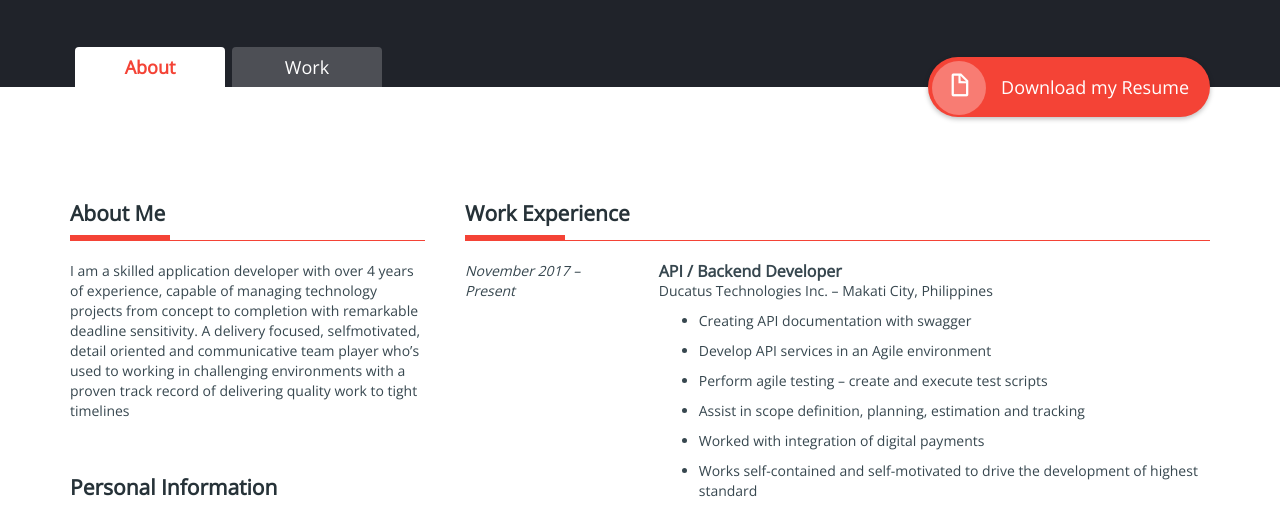
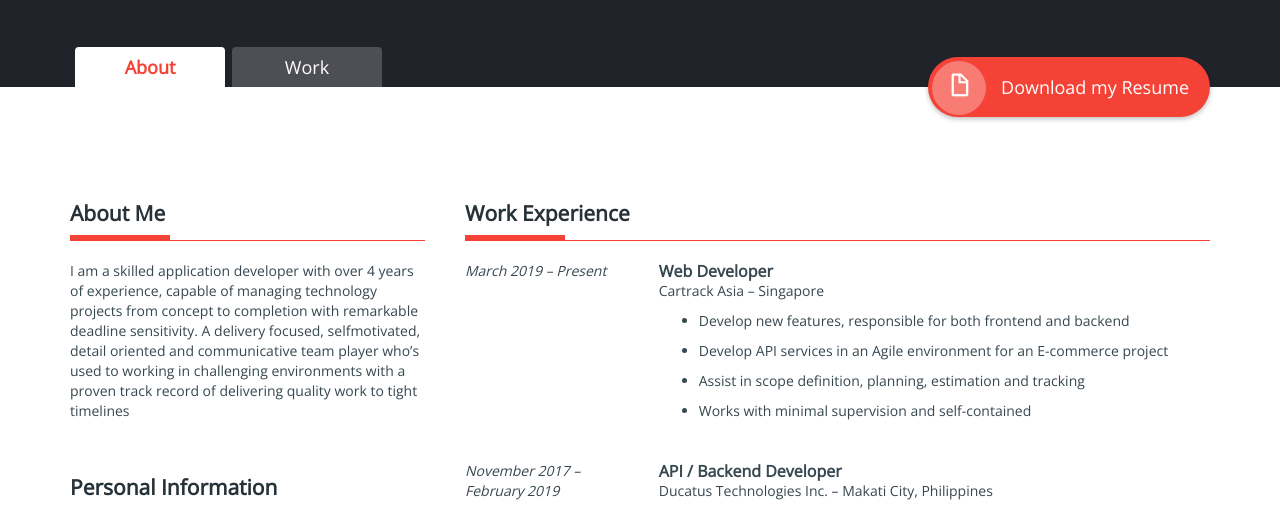
Before and after one commit to lykalabrada/lykalabrada.github.io, a plain HTML site: page index.html in a window 1280 px wide. Shown: the part 268-774 px from the top of the page. Drawn offline with nearby package versions, Linux system fonts and the light colour scheme.

Commit message:
Update work experience

```diff
--- a/index.html
+++ b/index.html
@@ -137,7 +137,7 @@
                       <li><a href="#work" data-toggle="tab">Work</a>
                       </li>
                     </ul>
-                    <a href="file/LYKA_LABRADA_2018_CV.pdf" target="_blank" class="btn btn-lg pull-right cv-download">
+                    <a href="file/LYKA_LABRADA_2019_CV.pdf" target="_blank" class="btn btn-lg pull-right cv-download">
                         <span class="cv-download-icon"><i class="icon-doc icons"></i></span>
                         <span class="title">Download my Resume</span>
                     </a>
@@ -153,9 +153,30 @@
                                 <div class="highlight-bar"></div>
                             </div>
                             <div class="section-body">
-                                <div class="row">
+                              <div class="row">
+                                <div class="col-md-3">
+                                    <div><i>March 2019 – Present</i></div>
+                                </div>
+                                <div class="col-md-9">
+                                    <div class="content-title">
+                                        Web Developer
+                                    </div>
+                                    <div class="content-subtitle">
+                                        Cartrack Asia – Singapore
+                                    </div>
+                                    <div class="content-body">
+                                        <ul class="list-bullet">
+                                          <li>Develop new features, responsible for both frontend and backend</li>
+                                          <li>Develop API services in an Agile environment for an E-commerce project</li>
+                                          <li>Assist in scope definition, planning, estimation and tracking</li>
+                                          <li>Works with minimal supervision and self-contained</li>
+                                      </ul>
+                                    </div>
+                                </div>
+                            </div>
+                              <div class="row">
                                     <div class="col-md-3">
-                                        <div><i>November 2017 – Present</i></div>
+                                        <div><i>November 2017 – February 2019</i></div>
                                     </div>
                                     <div class="col-md-9">
                                         <div class="content-title">
```
Also changed, not shown: 4 other files.
